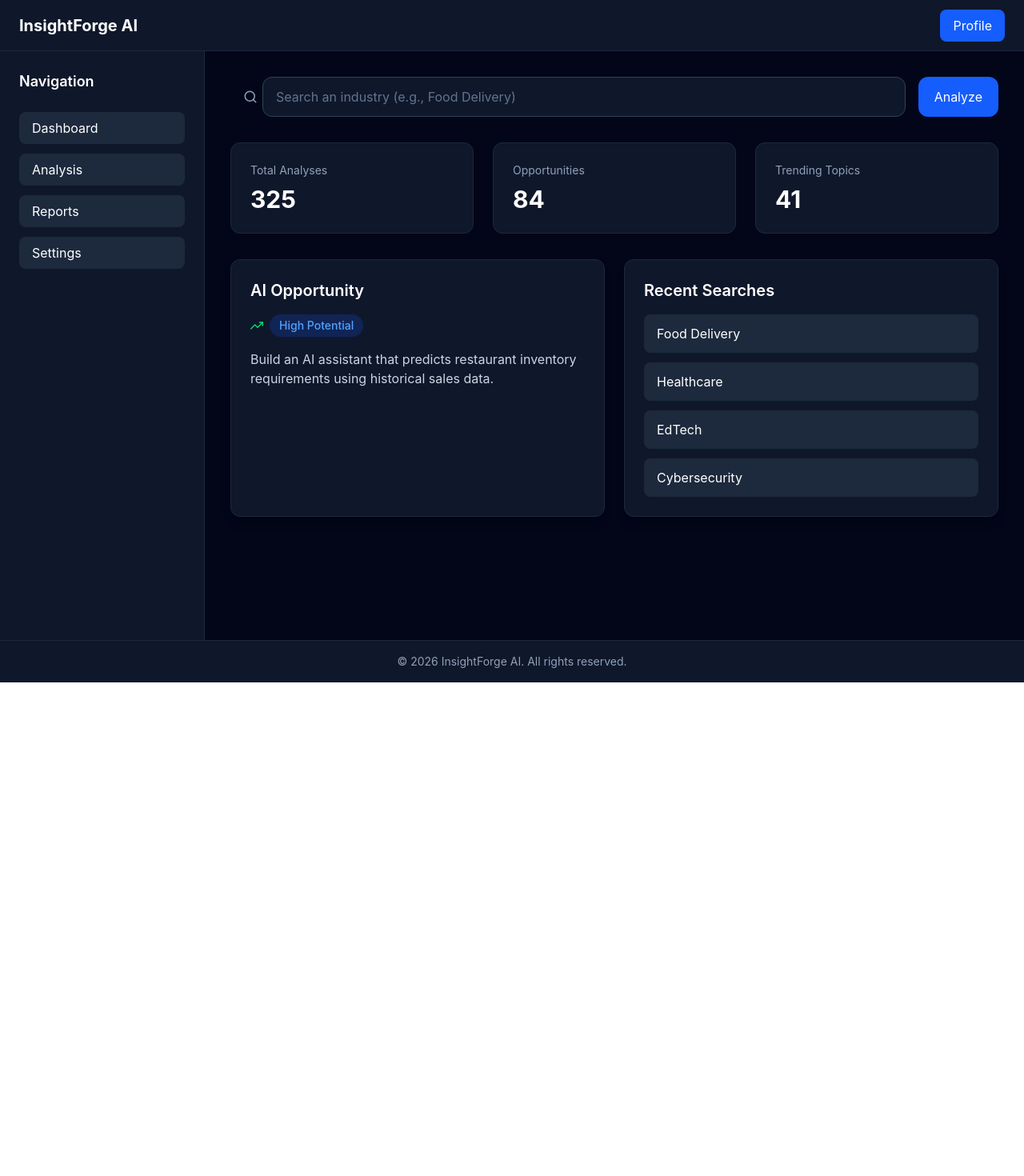
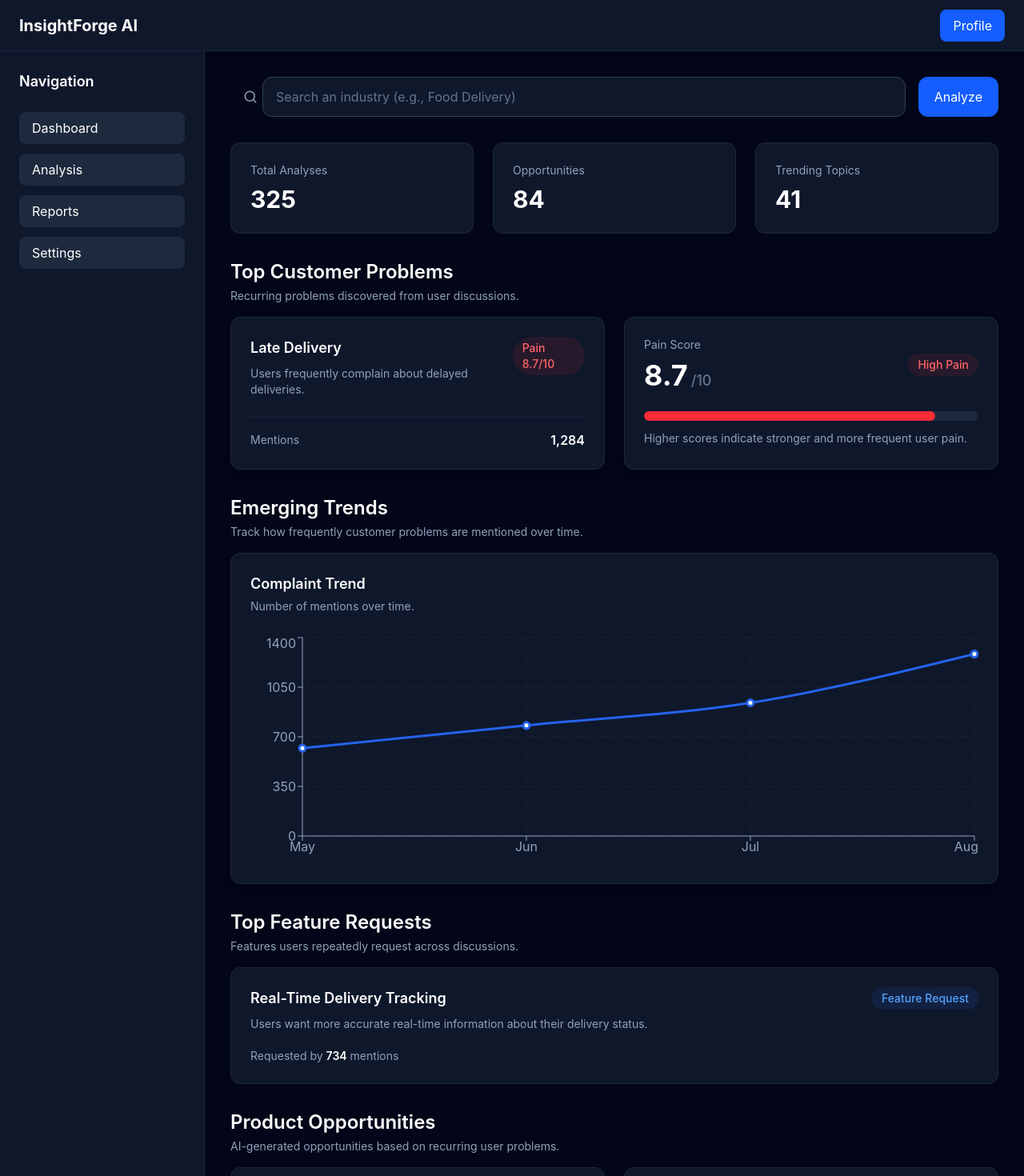
Before and after one commit to rithvikgowdu/InsightForge-AI, a React (Vite) app in the folder frontend/: page /dashboard in a window 1280 px wide. Shown: the top 1470 px of the page at 80% size. Before the commit the page ends 853 px from the top, so only its background shows below. Built offline with nearby package versions, Linux system fonts and the light colour scheme.

Commit message:
Reuasble API ready

```diff
--- a/frontend/package.json
+++ b/frontend/package.json
@@ -14,6 +14,7 @@
     "react": "^19.2.8",
     "react-dom": "^19.2.8",
     "react-icons": "^5.7.0",
+    "recharts": "^3.10.1",
     "tailwindcss": "^4.3.3"
   },
   "devDependencies": {
--- /dev/null
+++ b/frontend/src/components/dashboard/ComplaintCard.tsx
@@ -0,0 +1,45 @@
+type ComplaintCardProps = {
+  title: string;
+  mentions: number;
+  painScore: number;
+  summary: string;
+};
+
+function ComplaintCard({
+  title,
+  mentions,
+  painScore,
+  summary,
+}: ComplaintCardProps) {
+  return (
+    <div className="rounded-xl border border-slate-800 bg-slate-900 p-6 shadow-lg">
+      <div className="flex items-start justify-between gap-4">
+        <div>
+          <h3 className="text-lg font-semibold text-white">
+            {title}
+          </h3>
+
+          <p className="mt-2 text-sm text-slate-400">
+            {summary}
+          </p>
+        </div>
+
+        <span className="rounded-full bg-red-500/10 px-3 py-1 text-sm font-medium text-red-400">
+          Pain {painScore}/10
+        </span>
+      </div>
+
+      <div className="mt-6 flex items-center justify-between border-t border-slate-800 pt-4">
+        <span className="text-sm text-slate-400">
+          Mentions
+        </span>
+
+        <span className="font-semibold text-white">
+          {mentions.toLocaleString()}
+        </span>
+      </div>
+    </div>
+  );
+}
+
+export default ComplaintCard;
--- /dev/null
+++ b/frontend/src/components/dashboard/FeatureRequestCard.tsx
@@ -0,0 +1,41 @@
+type FeatureRequestCardProps = {
+  title: string;
+  mentions: number;
+  description: string;
+};
+
+function FeatureRequestCard({
+  title,
+  mentions,
+  description,
+}: FeatureRequestCardProps) {
+  return (
+    <div className="rounded-xl border border-slate-800 bg-slate-900 p-6">
+      <div className="flex items-start justify-between gap-4">
+        <div>
+          <h3 className="text-lg font-semibold text-white">
+            {title}
+          </h3>
+
+          <p className="mt-2 text-sm text-slate-400">
+            {description}
+          </p>
+        </div>
+
+        <span className="rounded-full bg-blue-500/10 px-3 py-1 text-sm font-medium text-blue-400">
+          Feature Request
+        </span>
+      </div>
+
+      <div className="mt-5 text-sm text-slate-400">
+        Requested by{" "}
+        <span className="font-semibold text-white">
+          {mentions.toLocaleString()}
+        </span>{" "}
+        mentions
+      </div>
+    </div>
+  );
+}
+
+export default FeatureRequestCard;
--- /dev/null
+++ b/frontend/src/components/dashboard/PainScoreCard.tsx
@@ -0,0 +1,45 @@
+type PainScoreCardProps = {
+  score: number;
+};
+
+function PainScoreCard({ score }: PainScoreCardProps) {
+  const percentage = Math.min(Math.max(score * 10, 0), 100);
+
+  return (
+    <div className="rounded-xl border border-slate-800 bg-slate-900 p-6 shadow-lg">
+      <div className="flex items-center justify-between">
+        <div>
+          <p className="text-sm text-slate-400">
+            Pain Score
+          </p>
+
+          <h3 className="mt-2 text-4xl font-bold text-white">
+            {score.toFixed(1)}
+            <span className="ml-1 text-lg font-medium text-slate-500">
+              /10
+            </span>
+          </h3>
+        </div>
+
+        <div className="rounded-full bg-red-500/10 px-3 py-1 text-sm font-medium text-red-400">
+          High Pain
+        </div>
+      </div>
+
+      <div className="mt-6">
+        <div className="h-3 w-full overflow-hidden rounded-full bg-slate-800">
+          <div
+            className="h-full rounded-full bg-red-500 transition-all duration-500"
+            style={{ width: `${percentage}%` }}
+          />
+        </div>
+      </div>
+
+      <p className="mt-3 text-sm text-slate-400">
+        Higher scores indicate stronger and more frequent user pain.
+      </p>
+    </div>
+  );
+}
+
+export default PainScoreCard;
--- /dev/null
+++ b/frontend/src/components/dashboard/TrendCard.tsx
@@ -0,0 +1,71 @@
+import {
+  LineChart,
+  Line,
+  XAxis,
+  YAxis,
+  CartesianGrid,
+  Tooltip,
+  ResponsiveContainer,
+} from "recharts";
+
+type TrendData = {
+  month: string;
+  mentions: number;
+};
+
+type TrendCardProps = {
+  data: TrendData[];
+};
+
+function TrendCard({ data }: TrendCardProps) {
+  return (
+    <div className="rounded-xl border border-slate-800 bg-slate-900 p-6 shadow-lg">
+      <div className="mb-6">
+        <h3 className="text-lg font-semibold text-white">
+          Complaint Trend
+        </h3>
+
+        <p className="mt-1 text-sm text-slate-400">
+          Number of mentions over time.
+        </p>
+      </div>
+
+      <div className="h-72 w-full">
+        <ResponsiveContainer width="100%" height="100%">
+          <LineChart data={data}>
+            <CartesianGrid strokeDasharray="3 3" stroke="#1E293B" />
+
+            <XAxis
+              dataKey="month"
+              stroke="#94A3B8"
+            />
+
+            <YAxis
+              stroke="#94A3B8"
+            />
+
+            <Tooltip
+              contentStyle={{
+                backgroundColor: "#0F172A",
+                border: "1px solid #1E293B",
+                borderRadius: "8px",
+                color: "#FFFFFF",
+              }}
+            />
+
+            <Line
+              type="monotone"
+              dataKey="mentions"
+              stroke="#2563EB"
+              strokeWidth={3}
+              dot={{ r: 4 }}
+              activeDot={{ r: 6 }}
+            />
+          </LineChart>
+        </ResponsiveContainer>
+      </div>
+    </div>
+  );
+}
+
+export default TrendCard;
--- a/frontend/src/pages/Dashboard.tsx
+++ b/frontend/src/pages/Dashboard.tsx
@@ -1,24 +1,143 @@
+import SearchBar from "../components/dashboard/SearchBar";
+import StatsCard from "../components/dashboard/StatsCard";
+import ComplaintCard from "../components/dashboard/ComplaintCard";
+import FeatureRequestCard from "../components/dashboard/FeatureRequestCard";
 import OpportunityCard from "../components/dashboard/OpportunityCard";
 import RecentSearches from "../components/dashboard/RecentSearches";
-import SearchBar from "../components/dashboard/SearchBar";
-import StatsCard from "../components/dashboard/StatsCard";
+import PainScoreCard from "../components/dashboard/PainScoreCard";
+import TrendCard from "../components/dashboard/TrendCard";
 
 function Dashboard() {
+  const trendData = [
+    { month: "May", mentions: 620 },
+    { month: "Jun", mentions: 780 },
+    { month: "Jul", mentions: 940 },
+    { month: "Aug", mentions: 1284 },
+  ];
+
+
   return (
-    <>
-      <SearchBar />
+    <div className="space-y-8">
 
-      <div className="mt-8 grid grid-cols-1 gap-6 md:grid-cols-3">
-        <StatsCard title="Total Analyses" value="325" />
-        <StatsCard title="Opportunities" value="84" />
-        <StatsCard title="Trending Topics" value="41" />
-      </div>
+      {/* Search Section */}
+      <section>
+        <SearchBar />
+      </section>
 
-      <div className="mt-8 grid grid-cols-1 gap-6 lg:grid-cols-2">
-        <OpportunityCard />
-        <RecentSearches />
-      </div>
-    </>
+
+      {/* Overview Section */}
+      <section>
+        <div className="grid grid-cols-1 gap-6 md:grid-cols-3">
+
+          <StatsCard
+            title="Total Analyses"
+            value="325"
+          />
+
+          <StatsCard
+            title="Opportunities"
+            value="84"
+          />
+
+          <StatsCard
+            title="Trending Topics"
+            value="41"
+          />
+
+        </div>
+      </section>
+
+
+      {/* Customer Problems Section */}
+      <section>
+
+        <div className="mb-4">
+          <h2 className="text-2xl font-semibold text-white">
+            Top Customer Problems
+          </h2>
+
+          <p className="mt-1 text-sm text-slate-400">
+            Recurring problems discovered from user discussions.
+          </p>
+        </div>
+
+        <div className="grid grid-cols-1 gap-6 lg:grid-cols-2">
+  <ComplaintCard
+    title="Late Delivery"
+    mentions={1284}
+    painScore={8.7}
+    summary="Users frequently complain about delayed deliveries."
+  />
+
+  <PainScoreCard score={8.7} />
+</div>
+
+      </section>
+
+{/* Trend Section */}
+<section>
+  <div className="mb-4">
+    <h2 className="text-2xl font-semibold text-white">
+      Emerging Trends
+    </h2>
+
+    <p className="mt-1 text-sm text-slate-400">
+      Track how frequently customer problems are mentioned over time.
+    </p>
+  </div>
+
+  <TrendCard data={trendData} />
+</section>
+      {/* Feature Requests Section */}
+      <section>
+
+        <div className="mb-4">
+          <h2 className="text-2xl font-semibold text-white">
+            Top Feature Requests
+          </h2>
+
+          <p className="mt-1 text-sm text-slate-400">
+            Features users repeatedly request across discussions.
+          </p>
+        </div>
+
+        <div className="grid grid-cols-1 gap-6">
+
+          <FeatureRequestCard
+            title="Real-Time Delivery Tracking"
+            mentions={734}
+            description="Users want more accurate real-time information about their delivery status."
+          />
+
+        </div>
+
+      </section>
+
+
+      {/* Opportunities and Recent Searches */}
+      <section>
+
+        <div className="mb-4">
+          <h2 className="text-2xl font-semibold text-white">
+            Product Opportunities
+          </h2>
+
+          <p className="mt-1 text-sm text-slate-400">
+            AI-generated opportunities based on recurring user problems.
+          </p>
+        </div>
+
+        <div className="grid grid-cols-1 gap-6 lg:grid-cols-2">
+
+          <OpportunityCard />
+
+          <RecentSearches />
+
+        </div>
+
+      </section>
+
+    </div>
   );
 }
 
```
Also changed, not shown: 1 other file (tests, documents, lock files or other folders).
